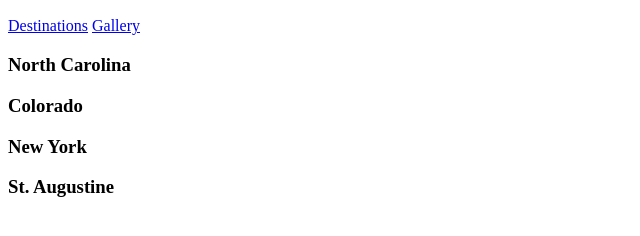
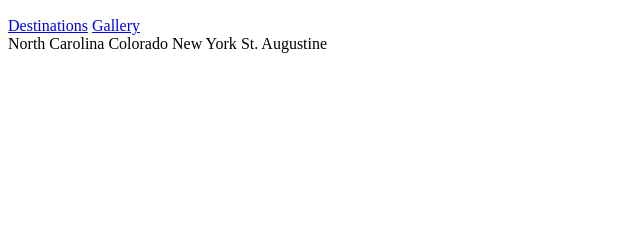
Before and after one commit to Rosa-E/firstProject, a plain HTML site: page lesson9.html in a window 1280 px wide. Shown: the part 96-332 px from the top of the page, without its empty margins (0-640 px from the left). Drawn offline with Linux system fonts and the light colour scheme.

Commit message:
Update lesson9.html

```diff
--- a/lesson9.html
+++ b/lesson9.html
@@ -13,10 +13,10 @@
 		</nav>
 
 		<div id = "destinations">
-			<h3>North Carolina</h3>
-			<h3>Colorado</h3>
-			<h3>New York</h3>
-			<h3>St. Augustine</h3>
+			<span id="North Carolina">North Carolina</span>
+			<span id="Colorado">Colorado</span>
+			<span id="New York">New York</span>
+			<span id="St. Augustine">St. Augustine</span>
 		</div>
 		<div id = "gallery"></div>
 	</body>
```
